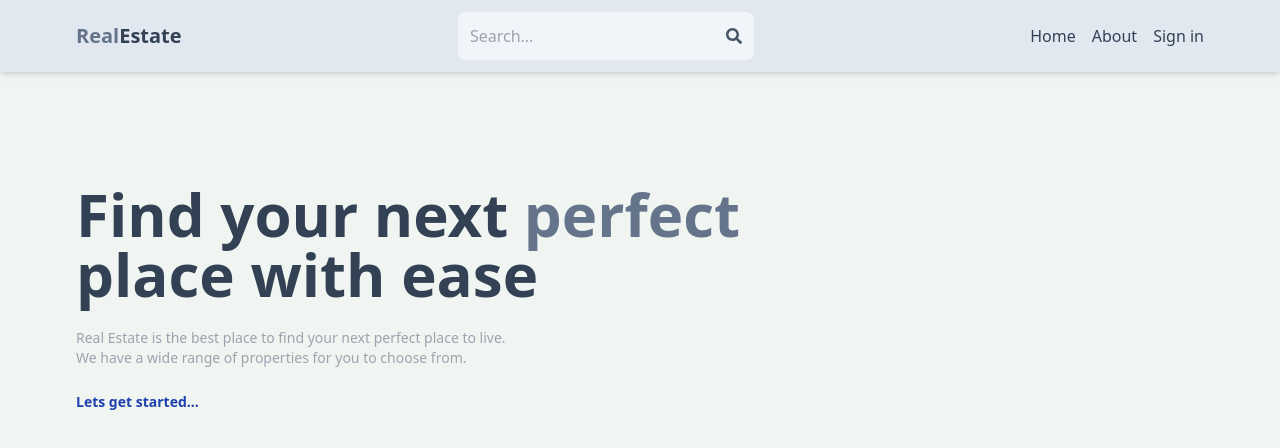
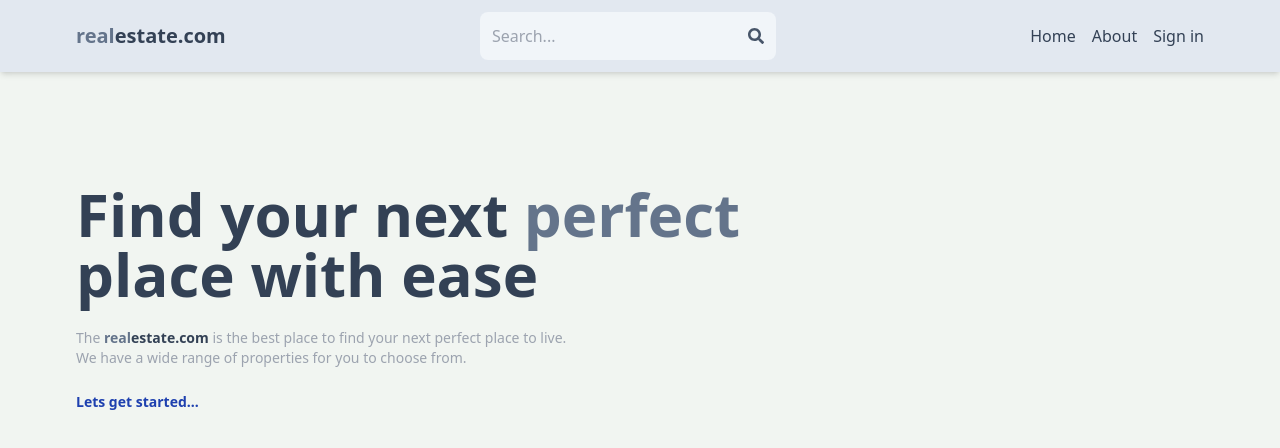
Before and after one commit to Japheth0214/realestate, a React (Vite) app in the folder client/: page / in a window 1280 px wide. Shown: the top 448 px of the page. Built offline with nearby package versions, Linux system fonts and the light colour scheme; no server answers.

Commit message:
update logo

```diff
--- a/client/src/components/Header.jsx
+++ b/client/src/components/Header.jsx
@@ -28,8 +28,8 @@ export default function Header() {
 
         <Link to='/'>
           <h1 className='font-bold text-sm sm:text-xl flex flex-wrap'>
-            <span className='text-slate-500'>Real</span>
-            <span className='text-slate-700'>Estate</span>
+            <span className='text-slate-500'>real</span>
+            <span className='text-slate-700'>estate.com</span>
           </h1>
         </Link>
         <form
--- a/client/src/pages/About.jsx
+++ b/client/src/pages/About.jsx
@@ -2,8 +2,10 @@
 export default function About() {
   return (
     <div className='py-20 px-4 max-w-6xl mx-auto'>
-      <h1 className='text-3xl font-bold mb-4 text-slate-800'>About Real Estate</h1>
-      <p className='mb-4 text-slate-700'>Real Estate is a leading real estate agency that specializes in helping clients buy, sell, and rent properties in the most desirable neighborhoods. Our team of experienced agents is dedicated to providing exceptional service and making the buying and selling process as smooth as possible.</p>
+      <h1 className='text-3xl font-bold mb-4 text-slate-800'>About <span className='text-slate-500'>real</span>
+            <span className='text-slate-700'>estate.com</span></h1>
+      <p className='mb-4 text-slate-700'> The <span className='font-bold text-slate-500'>real</span>
+            <span className='font-bold text-slate-700'>estate.com</span> is a leading real estate agency that specializes in helping clients buy, sell, and rent properties in the most desirable neighborhoods. Our team of experienced agents is dedicated to providing exceptional service and making the buying and selling process as smooth as possible.</p>
       <p className='mb-4 text-slate-700'>
       Our mission is to help our clients achieve their real estate goals by providing expert advice, personalized service, and a deep understanding of the local market. Whether you are looking to buy, sell, or rent a property, we are here to help you every step of the way.
       </p>
--- a/client/src/pages/Home.jsx
+++ b/client/src/pages/Home.jsx
@@ -57,7 +57,8 @@ export default function Home() {
           place with ease
         </h1>
         <div className='text-gray-400 text-xs sm:text-sm'>
-          Real Estate is the best place to find your next perfect place to
+          The <span className='font-bold text-slate-500'>real</span>
+            <span className='font-bold text-slate-700'>estate.com</span> is the best place to find your next perfect place to
           live.
           <br />
           We have a wide range of properties for you to choose from.
```
